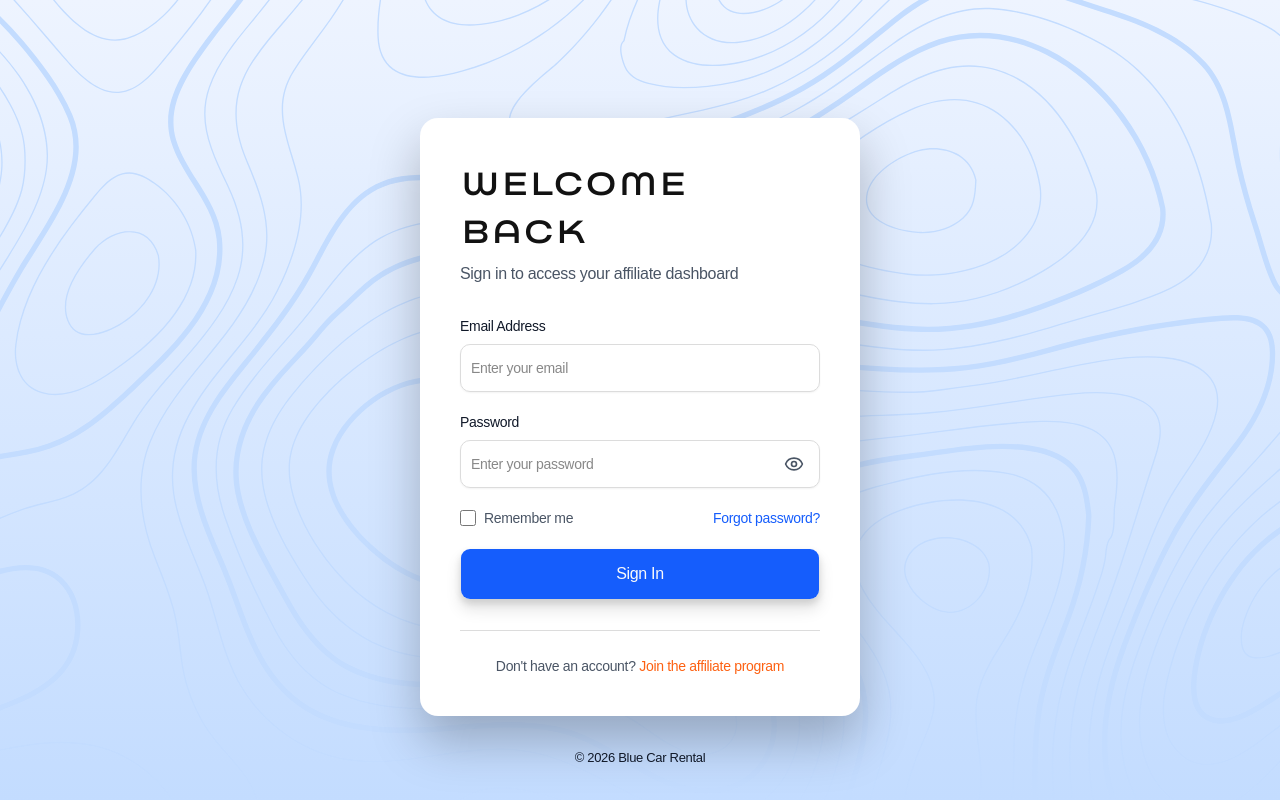
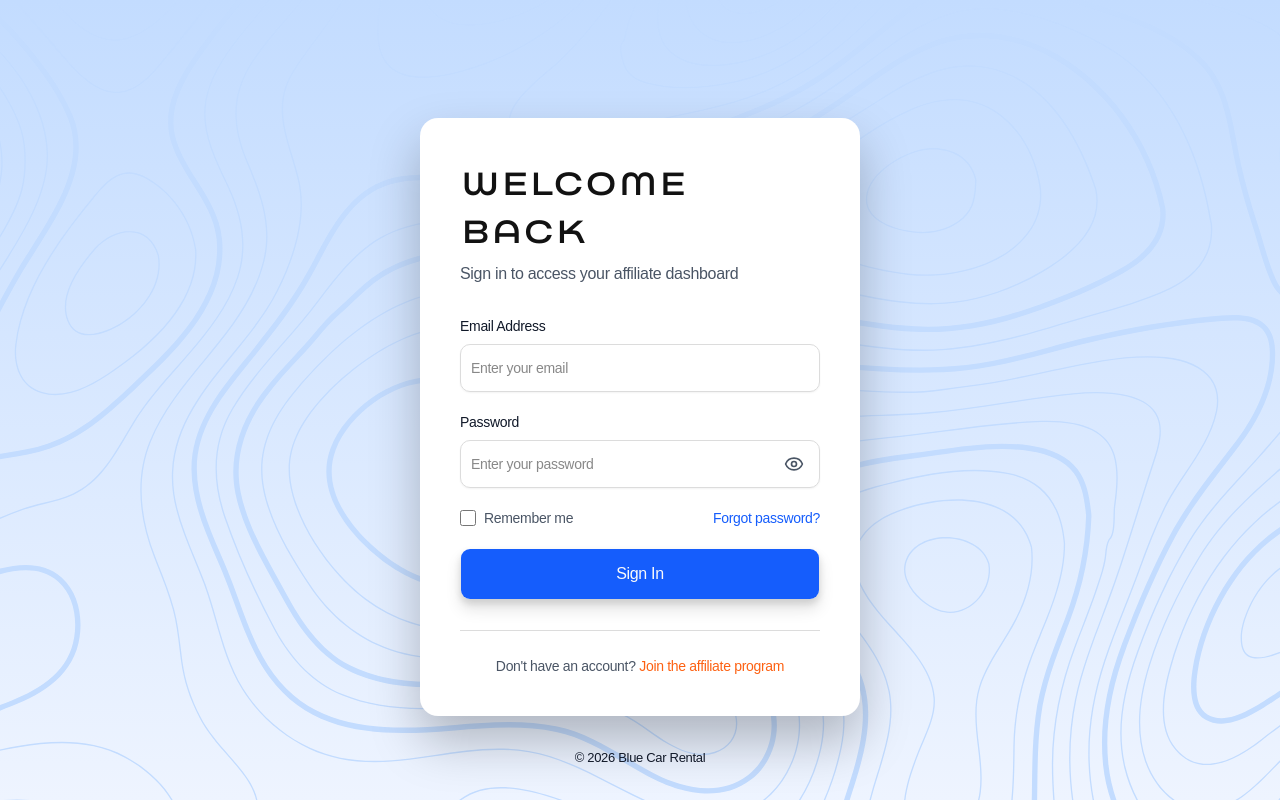
Before and after one commit to Hjortur17/blue-affiliate, a Next.js app: page /login in a window 1280 px wide. Built offline with nearby package versions, Linux system fonts and the light colour scheme; a web font is replaced by a local one.

Commit message:
Fix login gradient

```diff
--- a/src/app/(auth)/layout.tsx
+++ b/src/app/(auth)/layout.tsx
@@ -12,7 +12,7 @@ export default function AuthLayout({
       <div
         className="min-h-screen flex justify-center px-4 pt-[118px] pb-8"
         style={{
-          backgroundImage: "url('/login-bg.svg'), linear-gradient(to bottom, #eef4ff 0%, #c3dcff 100%)",
+          backgroundImage: "url('/login-bg.svg'), linear-gradient(to bottom, #c3dcff 0%, #eef4ff 100%)",
           backgroundSize: "cover, auto",
           backgroundPosition: "center, center",
           backgroundRepeat: "no-repeat, no-repeat",
```
